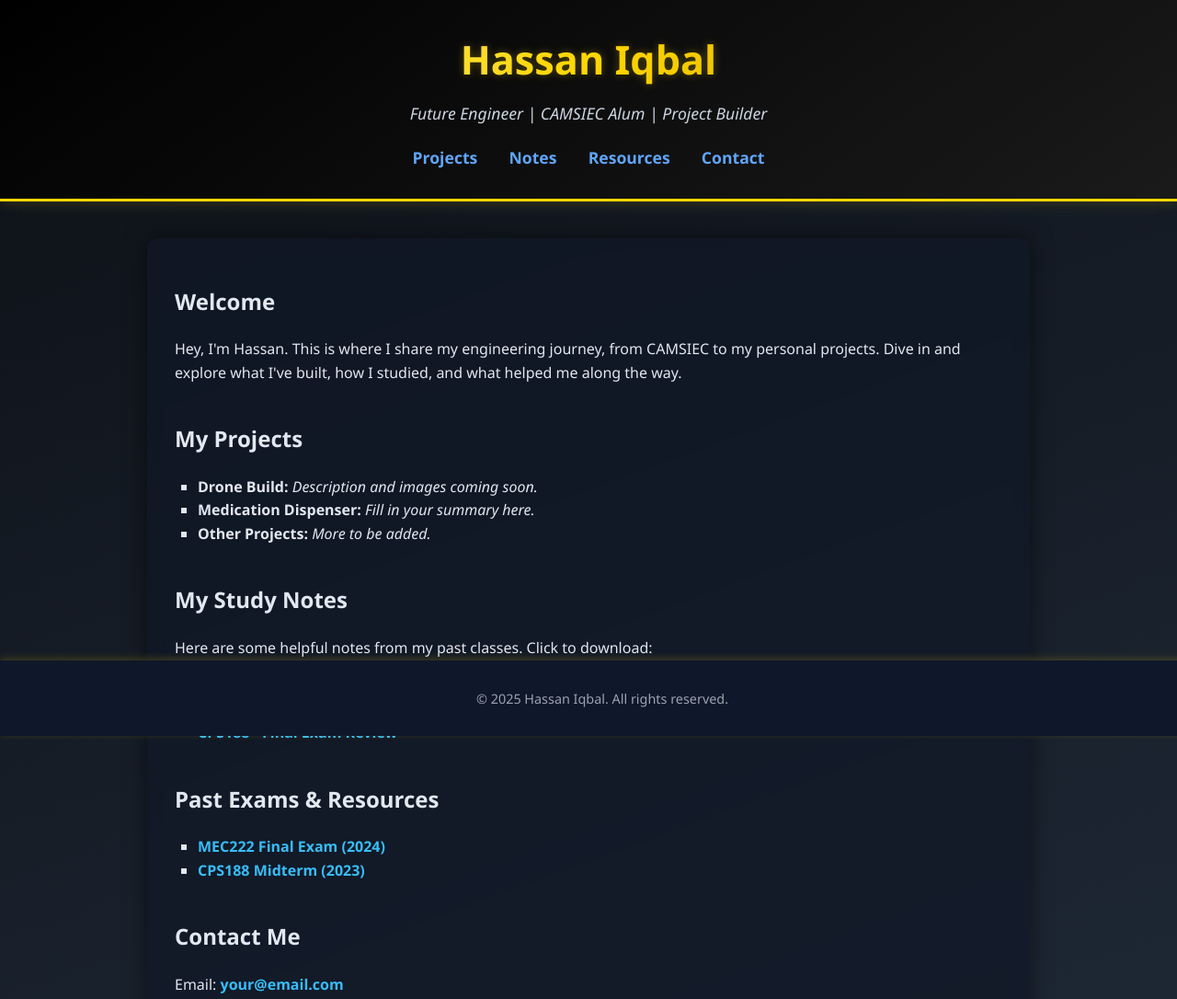
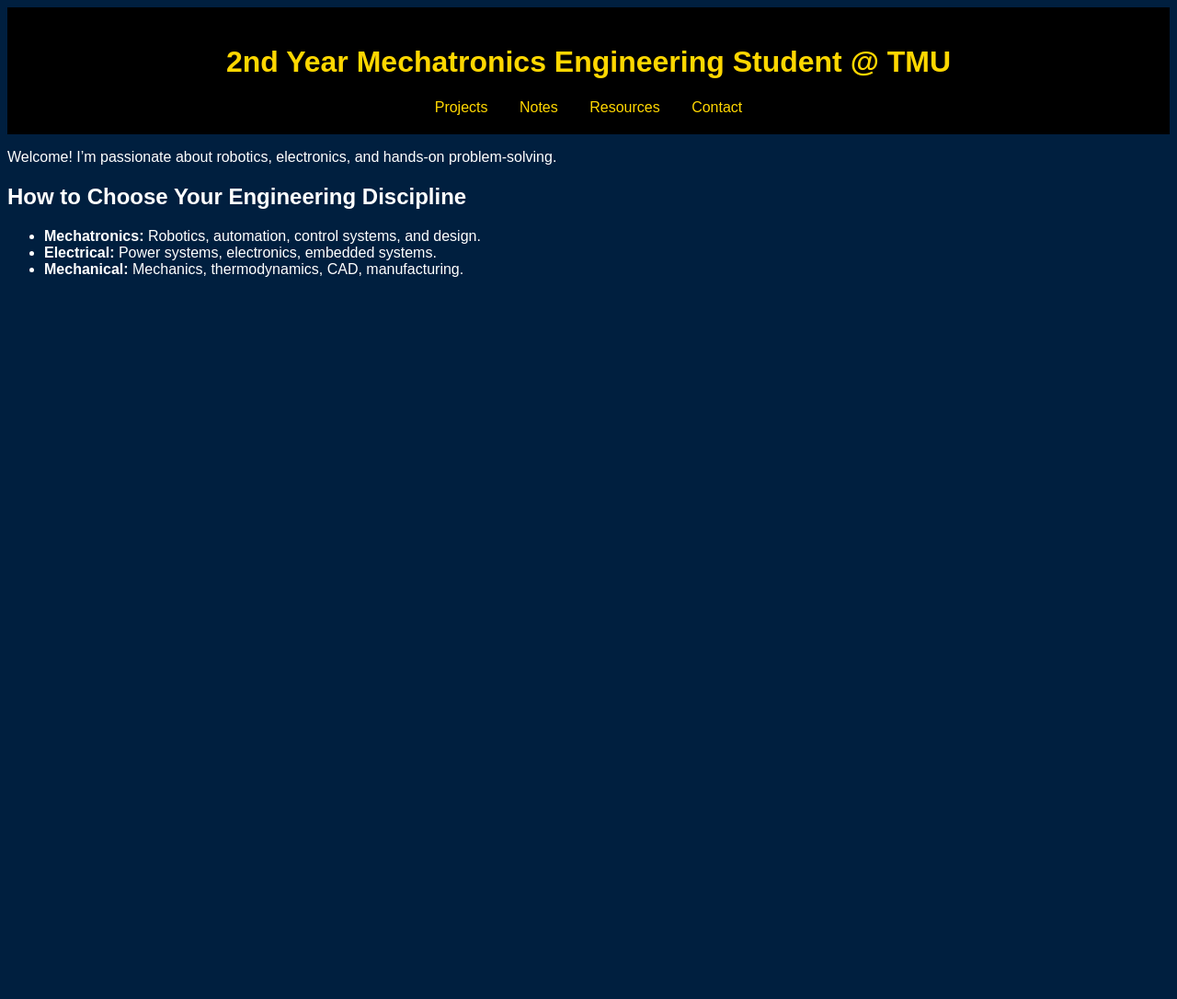
Before and after one commit to hib50/hib50, a plain HTML site: page index.html in a window 1280 px wide. Shown: the top 1086 px of the page at 92% size. After the commit the page ends 800 px from the top, so only its background shows below. Drawn offline with Linux system fonts and the light colour scheme; files that its build step writes are made by us from their sources.

Commit message:
Add files via upload

```diff
--- a/index.html
+++ b/index.html
@@ -1,68 +1,31 @@
+
 <!DOCTYPE html>
 <html lang="en">
 <head>
-  <meta charset="UTF-8" />
-  <meta name="viewport" content="width=device-width, initial-scale=1.0"/>
-  <title>Hassan's Engineering Journey</title>
-  <link rel="stylesheet" href="style.css" />
+  <meta charset="UTF-8">
+  <title>2nd Year Mechatronics Engineering Student @ TMU</title>
+  <link rel="stylesheet" href="css/style.css">
 </head>
 <body>
-  <!-- Calligraphy-style flourish above header -->
-
-
   <header>
-    <h1>Hassan Iqbal</h1>
-    <p>Future Engineer | CAMSIEC Alum | Project Builder</p>
+    <h1>2nd Year Mechatronics Engineering Student @ TMU</h1>
     <nav>
-      <a href="#projects">Projects</a>
-      <a href="#notes">Notes</a>
-      <a href="#resources">Resources</a>
-      <a href="#contact">Contact</a>
+      <a href="projects.html">Projects</a>
+      <a href="notes.html">Notes</a>
+      <a href="resources.html">Resources</a>
+      <a href="contact.html">Contact</a>
     </nav>
   </header>
-
-  <main>
-    <section id="intro">
-      <h2>Welcome</h2>
-      <p>Hey, I'm Hassan. This is where I share my engineering journey, from CAMSIEC to my personal projects. Dive in and explore what I've built, how I studied, and what helped me along the way.</p>
-    </section>
-
-    <section id="projects">
-      <h2>My Projects</h2>
-      <ul>
-        <li><strong>Drone Build:</strong> <em>Description and images coming soon.</em></li>
-        <li><strong>Medication Dispenser:</strong> <em>Fill in your summary here.</em></li>
-        <li><strong>Other Projects:</strong> <em>More to be added.</em></li>
-      </ul>
-    </section>
-
-    <section id="notes">
-      <h2>My Study Notes</h2>
-      <p>Here are some helpful notes from my past classes. Click to download:</p>
-      <ul>
-        <li><a href="files/mth240_notes.pdf" download>MTH240 - Calculus II Notes</a></li>
-        <li><a href="files/ecn801_summary.pdf" download>ECN801 - Economics Cheat Sheet</a></li>
-        <li><a href="files/cps188_final_review.pdf" download>CPS188 - Final Exam Review</a></li>
-      </ul>
-    </section>
-
-    <section id="resources">
-      <h2>Past Exams & Resources</h2>
-      <ul>
-        <li><a href="files/past_mec222_final.pdf" download>MEC222 Final Exam (2024)</a></li>
-        <li><a href="files/past_cps188_midterm.pdf" download>CPS188 Midterm (2023)</a></li>
-      </ul>
-    </section>
-
-    <section id="contact">
-      <h2>Contact Me</h2>
-      <p>Email: <a href="mailto:your@email.com">your@email.com</a></p>
-      <p>LinkedIn: <a href="https://www.linkedin.com/in/yourprofile" target="_blank">Your LinkedIn</a></p>
-    </section>
-  </main>
-
-  <footer>
-    <p>&copy; 2025 Hassan Iqbal. All rights reserved.</p>
-  </footer>
+  <section class="intro">
+    <p>Welcome! I’m passionate about robotics, electronics, and hands-on problem-solving.</p>
+  </section>
+  <section class="discipline-guide">
+    <h2>How to Choose Your Engineering Discipline</h2>
+    <ul>
+      <li><strong>Mechatronics:</strong> Robotics, automation, control systems, and design.</li>
+      <li><strong>Electrical:</strong> Power systems, electronics, embedded systems.</li>
+      <li><strong>Mechanical:</strong> Mechanics, thermodynamics, CAD, manufacturing.</li>
+    </ul>
+  </section>
 </body>
 </html>
--- a/style.css
+++ b/style.css
@@ -1,102 +1,17 @@
+
 body {
-    margin: 0;
-    font-family: 'Segoe UI', Tahoma, Geneva, Verdana, sans-serif;
-    background: linear-gradient(160deg, #0d1117 0%, #1f2937 100%);
-    color: #e2e8f0;
-    line-height: 1.6;
+  background-color: #001f3f;
+  color: white;
+  font-family: sans-serif;
 }
-
 header {
-    background: linear-gradient(145deg, #000, #1a1a1a);
-    color: #ffd700;
-    padding: 30px;
-    text-align: center;
-    border-bottom: 3px solid #ffd700;
-    box-shadow: 0 0 15px rgba(255, 215, 0, 0.2);
+  background-color: black;
+  color: gold;
+  padding: 20px;
+  text-align: center;
 }
-
-header h1 {
-    font-size: 2.7rem;
-    margin: 0;
-    background: linear-gradient(to right, #f5f5f5, #ffd700, #b8860b);
-    -webkit-background-clip: text;
-    -webkit-text-fill-color: transparent;
-    text-shadow: 0 0 10px rgba(255, 215, 0, 0.3);
+nav a {
+  color: gold;
+  margin: 0 15px;
+  text-decoration: none;
 }
-
-header p {
-    margin: 10px 0 20px;
-    font-style: italic;
-    font-size: 1.1rem;
-    color: #cbd5e1;
-}
-
-header nav a {
-    margin: 0 15px;
-    color: #60a5fa;
-    text-decoration: none;
-    font-weight: bold;
-    font-size: 1.1rem;
-    position: relative;
-}
-
-header nav a::after {
-    content: '';
-    position: absolute;
-    width: 0;
-    height: 2px;
-    display: block;
-    margin-top: 5px;
-    right: 0;
-    background: #ffd700;
-    transition: width 0.3s ease;
-    -webkit-transition: width 0.3s ease;
-}
-
-header nav a:hover::after {
-    width: 100%;
-    left: 0;
-    background: #ffd700;
-}
-
-main {
-    padding: 30px;
-    max-width: 900px;
-    margin: 40px auto;
-    background-color: #111827bb;
-    backdrop-filter: blur(8px);
-    border-radius: 12px;
-    box-shadow: 0 0 25px rgba(0,0,0,0.5);
-}
-
-section {
-    margin-bottom: 40px;
-}
-
-footer {
-    text-align: center;
-    padding: 15px;
-    background: #0f172a;
-    color: #9ca3af;
-    font-size: 0.9rem;
-    position: fixed;
-    bottom: 0;
-    width: 100%;
-    box-shadow: 0 -2px 8px rgba(255,215,0,0.2);
-}
-
-ul {
-    list-style-type: square;
-    padding-left: 25px;
-}
-
-a {
-    color: #38bdf8;
-    font-weight: bold;
-    text-decoration: none;
-}
-
-a:hover {
-    text-decoration: underline;
-    color: #ffd700;
-}
```
Also changed, not shown: contact.html (added, +1 -0 lines), notes.html (added, +1 -0 lines), projects.html (added, +1 -0 lines), resources.html (added, +1 -0 lines).
